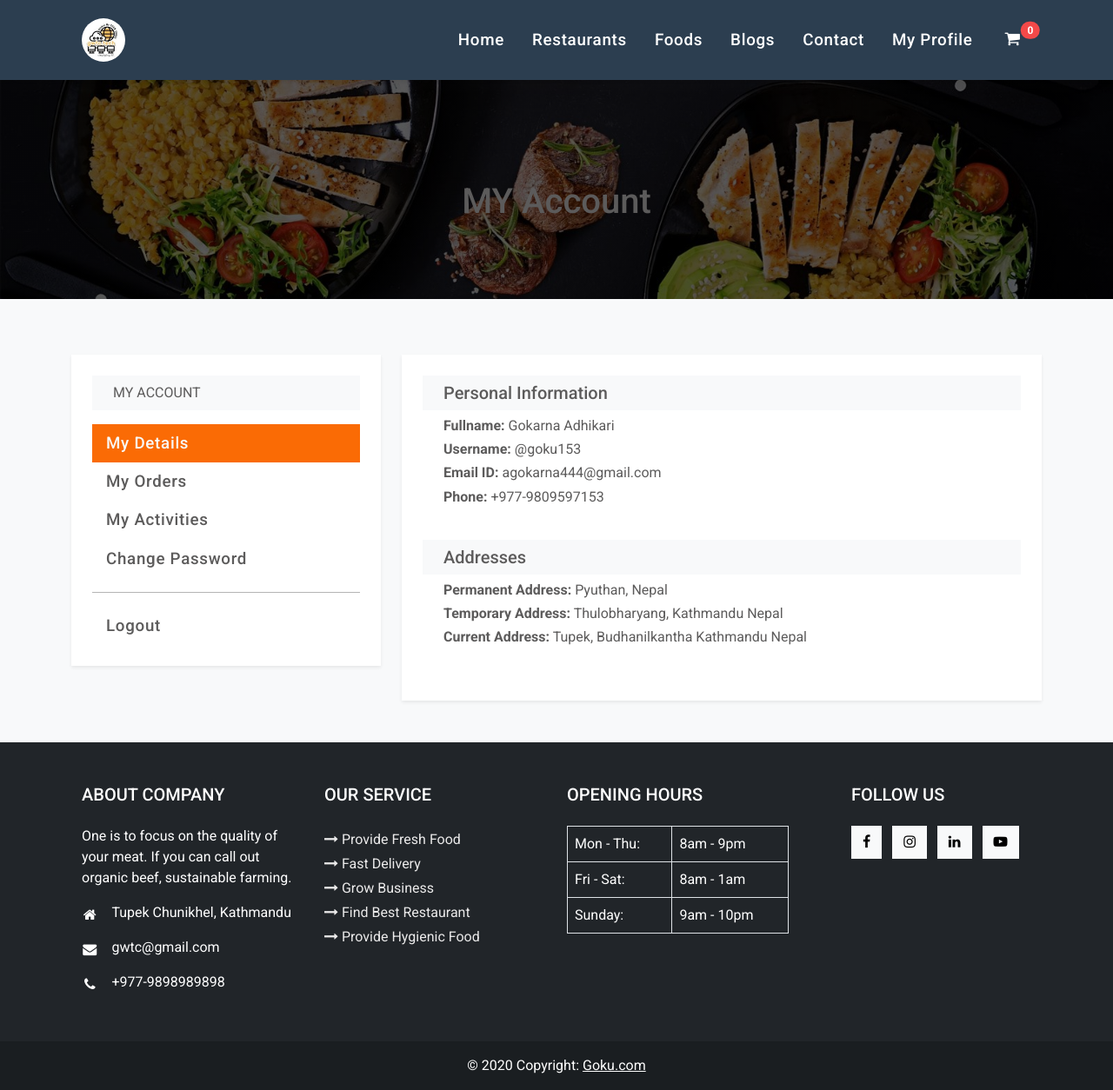
After one commit to gokarna123-goku/multi_vendor_platform, a Django app: page /my-account/ in a window 1280 px wide. The commit adds this page. Shown: the whole page at 87% size. Run offline with Django 3.2, Linux system fonts and the light colour scheme; a user stored in the database is signed in; some libraries are stand-ins or nearby versions.

Commit message:
created profile section

```diff
--- a/accounts/forms.py
+++ b/accounts/forms.py
@@ -5,5 +5,6 @@ from accounts.models import User
 class RegisterForm(UserCreationForm):
     class Meta:
         model = User
-        fields = ('fullname','address' ,'username','email',)
+        fields = ('email','username',)
+        # exclude = ('password',)
         # fields = '__all__'
--- a/accounts/views.py
+++ b/accounts/views.py
@@ -12,7 +12,6 @@ from django.contrib.auth.tokens import default_token_generator
 
 
 # Create your views here.
-
 class RegisterView(generic.CreateView):
     form_class = RegisterForm
     template_name = 'registration/signup.html'
@@ -47,7 +46,6 @@ class RegisterView(generic.CreateView):
             return redirect('login')
         return render(request, self.template_name, {'form':form})
 
-
 class UserLoginView(LoginView):
     template_name = "registration/login.html"
 
--- a/restaurant/urls.py
+++ b/restaurant/urls.py
@@ -23,5 +23,8 @@ urlpatterns = [
     path('checkout/', views.CheckoutView.as_view(), name='checkout'),
     path('payment/options/', views.payment, name='payment'),
 
+    path('my-account/', views.MyProfileView.as_view(), name="myaccount"),
+    path('user-order-detail/', views.UserOrderDetailView.as_view(), name="userorderdetail"),
+
     path('search/', views.SearchView.as_view(), name='search'),
 ]
--- a/restaurant/views.py
+++ b/restaurant/views.py
@@ -242,6 +242,24 @@ class CheckoutView(LoginRequiredMixin, generic.CreateView):
             return redirect('homepage:checkout')
         return super().form_valid(form)
 
+class MyProfileView(LoginRequiredMixin, generic.ListView):
+    template_name = 'profile/userprofile.html'
+    def get(self, request, *args, **kwargs):
+        # order_id = self.kwargs.get('id')
+        orders = Order.objects.all().order_by('-id')
+        context = {
+            'orders': orders,
+        }
+        return render(request, self.template_name, context)
+
+class UserOrderDetailView(LoginRequiredMixin, generic.DetailView):
+    template_name = 'profile/userorderdetail.html'
+    def get(self, request, *args, **kwargs):
+        # id = self.kwargs.get['pk']
+        # user_order = Order.objects.get(id=id).order_by('-id')
+        user_order = Order.objects.all().order_by('-id')
+        return render(request, self.template_name, {'user_order':user_order})
+
 
 def payment(request):
     return render(request, 'homepage/payment.html')
--- a/templates/homepage/navbar.html
+++ b/templates/homepage/navbar.html
@@ -37,7 +37,7 @@
                         {% if request.user.is_authenticated %}
                             <li class="nav-item me-3">
                                 <a class="nav-link"
-                                    href="{% url 'accounts:logout' %}">Logout</a>
+                                    href="{% url 'homepage:myaccount' %}">My Profile</a>
                             </li>
                         {% else %}
                             <li class="nav-item me-3 registration">
--- /dev/null
+++ b/templates/profile/userprofile.html
@@ -0,0 +1,168 @@
+{% extends 'homepage/base.html' %}
+{% load static %}
+{% block title %}My Profile{% endblock title %}
+{% block content %}
+<!--  -->
+<div class="container-fluid px-0 mx-0 mt-5 pt-3 food-main">
+  <div class="container-fluid px-0 mx-0 food-section pt-5">
+    <div class="container col-lg-11 col-12">
+      <h1 class="text text-center title mt-5 pt-5">
+        MY Account
+      </h1>
+    </div>
+  </div>
+</div>
+<!--  -->
+<div class="container-fluid px-0 mx-0 pt-3 bg-light">
+  <div class="container col-md-11 py-5">
+    <div class="row">
+      <div class="col-lg-4 col-12">
+        <div class="p-4 shadow-sm bg-white">
+          <div class="title bg-light px-4 py-2 mb-3 text-uppercase font-weight-bold">
+            My Account
+          </div>
+          <!--  -->
+          <div class="nav flex-column nav-pills px-0" id="v-pills-tab" role="tablist" aria-orientation="vertical">
+            <button class="nav-link text-start active" id="v-pills-my-information-tab" data-bs-toggle="pill"
+              data-bs-target="#v-pills-my-information" type="button" role="tab" aria-controls="v-pills-my-information"
+              aria-selected="true">My Details</button>
+            <button class="nav-link text-start" id="v-pills-my-orders-tab" data-bs-toggle="pill"
+              data-bs-target="#v-pills-my-orders" type="button" role="tab" aria-controls="v-pills-my-orders"
+              aria-selected="false">My Orders</button>
+            <button class="nav-link text-start" id="v-pills-my-activity-tab" data-bs-toggle="pill"
+              data-bs-target="#v-pills-my-activity" type="button" role="tab" aria-controls="v-pills-my-activity"
+              aria-selected="false">My Activities</button>
+            <button class="nav-link text-start" id="v-pills-change-password-tab" data-bs-toggle="pill"
+              data-bs-target="#v-pills-change-password" type="button" role="tab" aria-controls="v-pills-change-password"
+              aria-selected="false">Change Password</button>
+            <hr class="" style="background: #b5b5b5;">
+            <a  class="nav-link" href="{% url 'accounts:logout' %}">Logout</a>
+          </div>
+        </div>
+      </div>
+      <div class="col-lg-8 col-12">
+        <div class="p-4 shadow-sm bg-white">
+          <div class="tab-content" id="v-pills-tabContent">
+            <div class="tab-pane fade show active" id="v-pills-my-information" role="tabpanel"
+              aria-labelledby="v-pills-my-information-tab">
+              <div class="personal-information mb-4">
+                <div class="bg-light py-2 px-4">
+                  <h5 class="text title mb-0">Personal Information</h5>
+                </div>
+                <div class="py-2 px-4">
+                  <p class="text title h6 fw-normal"><strong>Fullname:</strong> Gokarna Adhikari</p>
+                  <p class="text title h6 fw-normal"><strong>Username:</strong> @goku153</p>
+                  <p class="text title h6 fw-normal"><strong>Email ID:</strong> agokarna444@gmail.com</p>
+                  <p class="text title h6 fw-normal"><strong>Phone:</strong> +977-9809597153</p>
+                </div>
+              </div>
+              <div class="address-information mb-4">
+                <div class="bg-light py-2 px-4">
+                  <h5 class="text title mb-0">Addresses</h5>
+                </div>
+                <div class="py-2 px-4">
+                  <p class="text title h6 fw-normal"><strong>Permanent Address:</strong> Pyuthan, Nepal</p>
+                  <p class="text title h6 fw-normal"><strong>Temporary Address:</strong> Thulobharyang, Kathmandu Nepal
+                  </p>
+                  <p class="text title h6 fw-normal"><strong>Current Address:</strong> Tupek, Budhanilkantha Kathmandu
+                    Nepal</p>
+                </div>
+              </div>
+            </div>
+            <div class="tab-pane fade" id="v-pills-my-orders" role="tabpanel" aria-labelledby="v-pills-my-orders-tab">
+              <div class="title bg-light px-4 py-2 mb-3 text-uppercase font-weight-bold">
+                My Orders Details
+              </div>
+              <div class="table-responsive">
+                <table class="table">
+                  <!--  -->
+                  <thead>
+                    <tr>
+                      <th scope="col" class="border-0 bg-light">
+                        <div class="p-2 px-3 text-uppercase">S.N.</div>
+                      </th>
+                      <th scope="col" class="border-0 bg-light text-center">
+                        <div class="py-2 text-uppercase">Order ID</div>
+                      </th>
+                      <th scope="col" class="border-0 bg-light text-center">
+                        <div class="py-2 text-uppercase">Order Amount</div>
+                      </th>
+                      <th scope="col" class="border-0 bg-light text-center">
+                        <div class="py-2 text-uppercase">Ordered On</div>
+                      </th>
+                      <th scope="col" class="border-0 bg-light text-center">
+                        <div class="py-2 text-uppercase">Status</div>
+                      </th>
+                    </tr>
+                  </thead>
+                  <!--  -->
+                  <tbody>
+                    <tr>
+                      <td class="align-middle text-center">1.</td>
+                      <td class="align-middle text-center"><a href="{% url 'homepage:userorderdetail' %}">#OrderID7</a>
+                      </td>
+                      <td class="align-middle text-center">Rs. 1,000,000</td>
+                      <td class="align-middle text-center">10 hours ago</td>
+                      <td class="align-middle text-center">
+                        <p class="badge mb-0 bg-danger">Order Pending</p>
+                      </td>
+                    </tr>
+                    <tr>
+                      <td class="align-middle text-center">2.</td>
+                      <td class="align-middle text-center"><a href="{% url 'homepage:userorderdetail' %}">#OrderID7</a>
+                      </td>
+                      <td class="align-middle text-center">Rs. 1,000,000</td>
+                      <td class="align-middle text-center">10 hours ago</td>
+                      <td class="align-middle text-center">
+                        <p class="badge mb-0 bg-success">Order Received</p>
+                      </td>
+                    </tr>
+                  </tbody>
+                  <!--  -->
+                </table>
+              </div>
+              <!-- You have not order anything yet... -->
+            </div>
+            <div class="tab-pane fade" id="v-pills-my-activity" role="tabpanel"
+              aria-labelledby="v-pills-my-activity-tab">
+              <div class="title bg-light px-4 py-2 mb-3 text-uppercase font-weight-bold">
+                My Activities
+              </div>
+              <h3 class="text title">
+                You commented on ... restaurant
+              </h3>
+            </div>
+            <div class="tab-pane fade" id="v-pills-change-password" role="tabpanel"
+              aria-labelledby="v-pills-change-password-tab">
+              <div class="title bg-light px-4 py-2 mb-3 text-uppercase font-weight-bold">
+                Change Your Password
+              </div>
+              <div class="form-section px-4">
+                <form>
+                  <div class="form-outline mb-3">
+                    <label class="form-label mb-2 title" for="oldpassword">Old Password</label>
+                    <input type="password" id="oldpassword" name="oldpassword" class="form-control title border"
+                      placeholder="Enter your old password" required />
+                  </div>
+                  <div class="form-outline mb-3">
+                    <label class="form-label mb-2 title" for="newpassword">New Password</label>
+                    <input type="password" id="newpassword" name="newpassword" class="form-control title border"
+                      placeholder="Enter your new password" required />
+                  </div>
+                  <div class="form-outline mb-3">
+                    <label class="form-label mb-2 title" for="confirmpassword">Confirm Password</label>
+                    <input type="password" id="confirmpassword" name="confirmpassword" class="form-control title border"
+                      placeholder="Confirm your password" required />
+                  </div>
+                  <button type="submit" class="btn btn-warning px-4 py-2">Change Password</button>
+                </form>
+              </div>
+            </div>
+          </div>
+        </div>
+      </div>
+    </div>
+  </div>
+</div>
+
+{% endblock content %}
--- a/templates/search/search.html
+++ b/templates/search/search.html
@@ -23,7 +23,6 @@
     </div>
 </div>
 <!--  -->
-
 <div class="container-fluid px-0 mx-0 pt-5 bg-light">
     <div class="container col-md-11 pb-5">
         <!--  -->
```
Also changed, not shown: templates/profile/userorderdetail.html (added, +119 -0 lines), templates/registration/login.html (+8 -65 lines), templates/registration/signup.html (+23 -14 lines), db.sqlite3.
